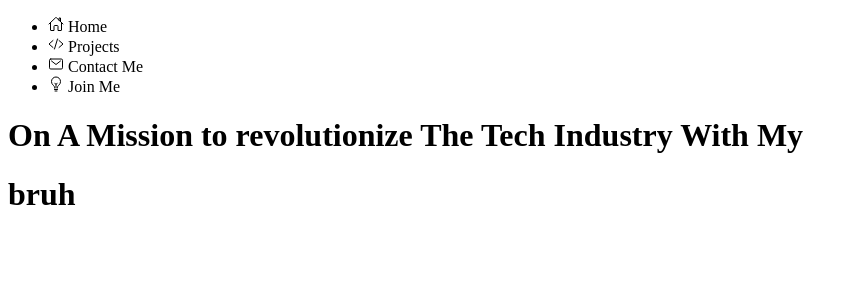
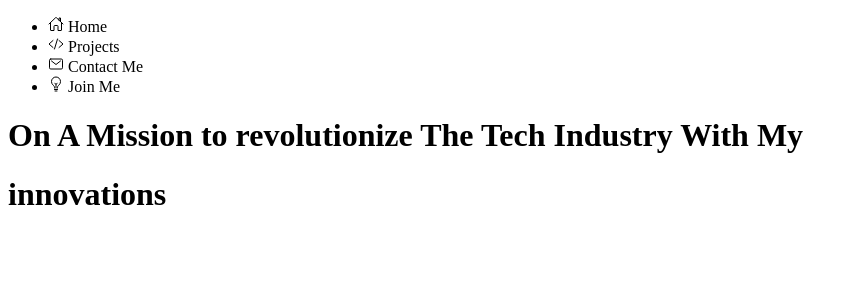
Before and after one commit to ImShivraj/my-portfolio, a Python web app: template templates/index.html in a window 1280 px wide. Shown: the top 300 px of the page, without its empty margins (0-858 px from the left). Run offline with Jinja, Linux system fonts and the light colour scheme; the template is opened without the code that fills it, so the values that code supplies are empty.

Commit message:
innovations

```diff
--- a/templates/index.html
+++ b/templates/index.html
@@ -69,7 +69,7 @@
     </div>
     <div class="header">
         <h1>On A Mission to revolutionize The Tech Industry With My </h1>
-        <h1 class="innovations">bruh</h1>
+        <h1 class="innovations">innovations</h1>
     </div>
 
     <script>
--- a/templates/phone.css
+++ b/templates/phone.css
@@ -145,7 +145,7 @@ body{
     -webkit-text-fill-color: transparent;
     animation: textclip 2s linear infinite;
     display: inline-block;
-    font-size: 82px;
+    font-size: 50px;
 
     margin-top: 200px;
     font-family: "Courgette", cursive;
```
